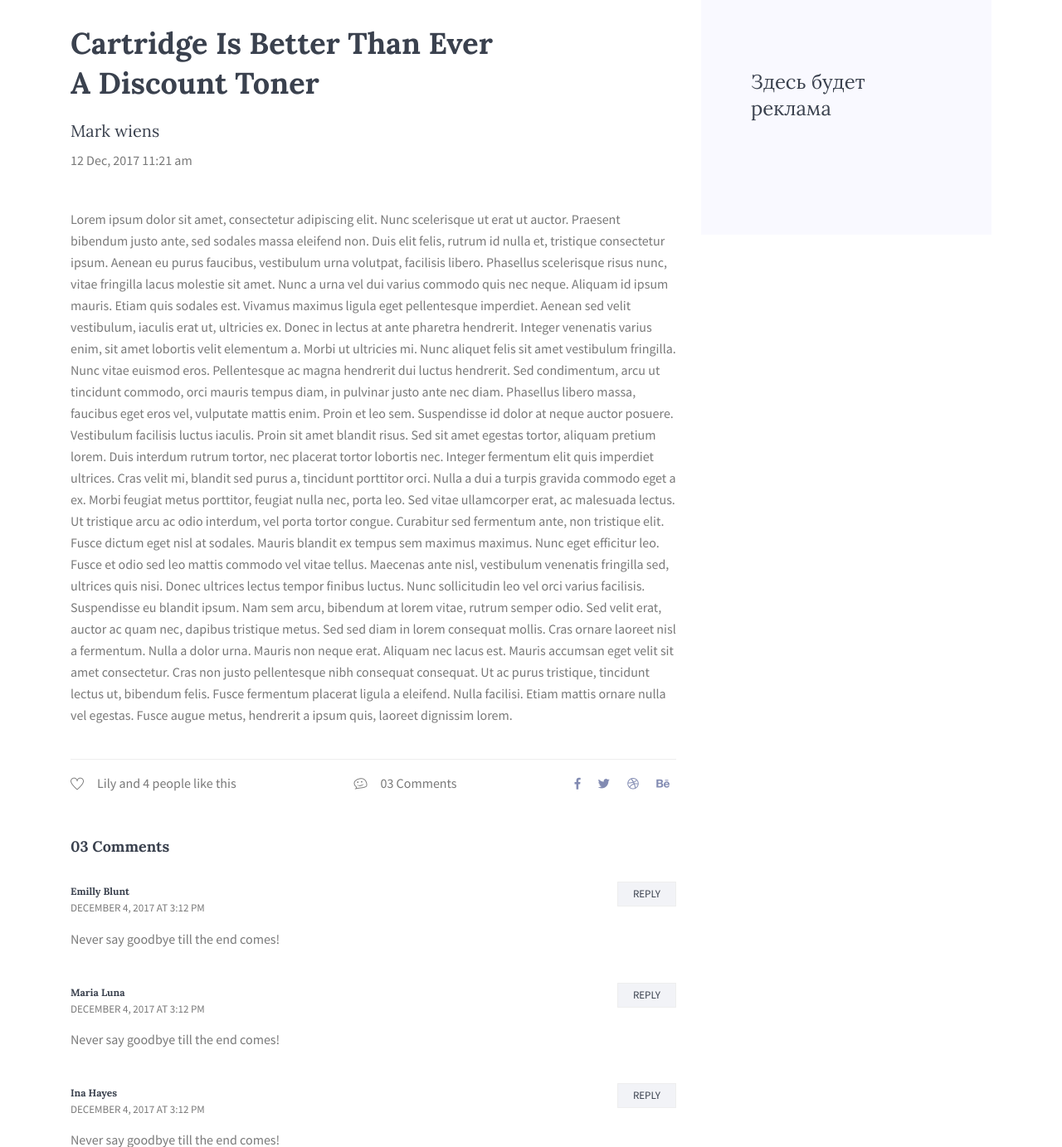
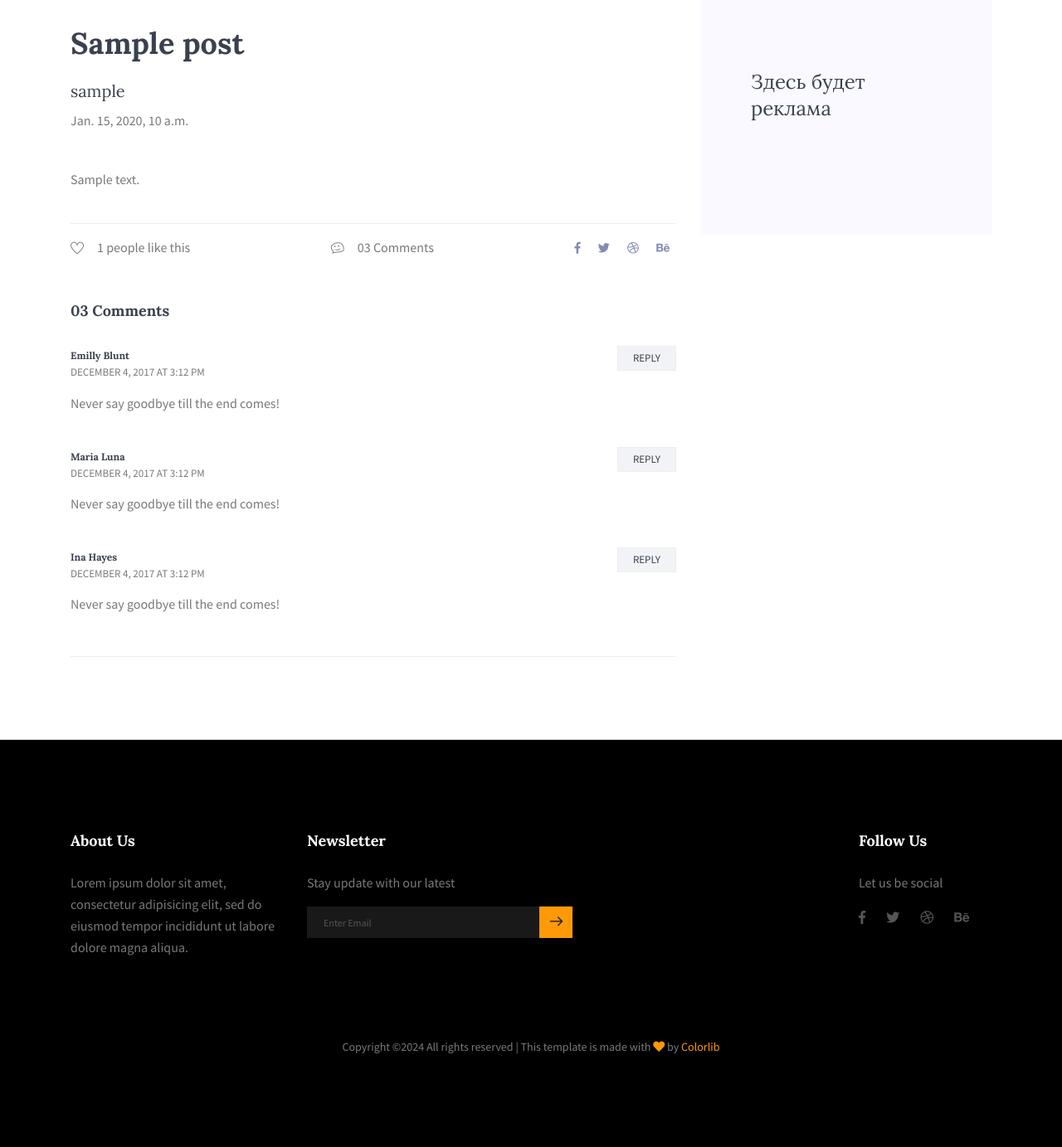
Before and after one commit to AlexRikka/devman_sensive_blog, a Django app: a page that uses templates/blog-details.html in a window 1280 px wide. Shown: the part 885-2268 px from the top of the page at 83% size. Run offline with Django 3.2, Linux system fonts and the light colour scheme; tables that the repository leaves empty hold one stand-in row (values such as "Sample post"); grey boxes marked "Sample" are stand-in pictures; parts of the project's set-up code (start-up, migrations or seed data) failed here and were passed over; some libraries are stand-ins or nearby versions.

Commit message:
add template logic to post page

```diff
--- a/blog/views.py
+++ b/blog/views.py
@@ -58,7 +58,7 @@ def post_detail(request, slug):
         "author": post.author.username,
         "comments": serialized_comments,
         'likes_amount': post.likes.count(),
-        "image_url": post.image.url if post.image else None,
+        "image_url": post.image.url if post.image else DEFAULT_IMAGE_URL,
         "published_at": post.published_at,
         "slug": post.slug,
     }
--- a/templates/blog-details.html
+++ b/templates/blog-details.html
@@ -67,29 +67,21 @@
         <div class="row">
           <div class="col-lg-8">
             <div class="main_blog_details">
-              <img class="img-fluid" src={% static "img/blog/blog4.png" %} alt="">
-              <h4>Cartridge Is Better Than Ever <br /> A Discount Toner</h4>
+              <img class="img-fluid" src="{{post.image_url}}" alt="">
+              <h4>{{post.title}}</h4>
               <div class="user_details">
                 <div class="mt-sm-0 mt-3">
                   <div class="media">
                     <div class="media-body">
-                      <h5>Mark wiens</h5>
-                      <p>12 Dec, 2017 11:21 am</p>
+                      <h5>{{post.author}}</h5>
+                      <p>{{post.published_at}}</p>
                     </div>
                   </div>
                 </div>
               </div>
-              <p>Lorem ipsum dolor sit amet, consectetur adipiscing elit. Nunc scelerisque ut erat ut auctor. Praesent bibendum justo ante, sed sodales massa eleifend non. Duis elit felis, rutrum id nulla et, tristique consectetur ipsum. Aenean eu purus faucibus, vestibulum urna volutpat, facilisis libero. Phasellus scelerisque risus nunc, vitae fringilla lacus molestie sit amet. Nunc a urna vel dui varius commodo quis nec neque. Aliquam id ipsum mauris. Etiam quis sodales est.
-
-              Vivamus maximus ligula eget pellentesque imperdiet. Aenean sed velit vestibulum, iaculis erat ut, ultricies ex. Donec in lectus at ante pharetra hendrerit. Integer venenatis varius enim, sit amet lobortis velit elementum a. Morbi ut ultricies mi. Nunc aliquet felis sit amet vestibulum fringilla. Nunc vitae euismod eros. Pellentesque ac magna hendrerit dui luctus hendrerit. Sed condimentum, arcu ut tincidunt commodo, orci mauris tempus diam, in pulvinar justo ante nec diam. Phasellus libero massa, faucibus eget eros vel, vulputate mattis enim. Proin et leo sem. Suspendisse id dolor at neque auctor posuere. Vestibulum facilisis luctus iaculis. Proin sit amet blandit risus. Sed sit amet egestas tortor, aliquam pretium lorem. Duis interdum rutrum tortor, nec placerat tortor lobortis nec.
-
-              Integer fermentum elit quis imperdiet ultrices. Cras velit mi, blandit sed purus a, tincidunt porttitor orci. Nulla a dui a turpis gravida commodo eget a ex. Morbi feugiat metus porttitor, feugiat nulla nec, porta leo. Sed vitae ullamcorper erat, ac malesuada lectus. Ut tristique arcu ac odio interdum, vel porta tortor congue. Curabitur sed fermentum ante, non tristique elit.
-
-              Fusce dictum eget nisl at sodales. Mauris blandit ex tempus sem maximus maximus. Nunc eget efficitur leo. Fusce et odio sed leo mattis commodo vel vitae tellus. Maecenas ante nisl, vestibulum venenatis fringilla sed, ultrices quis nisi. Donec ultrices lectus tempor finibus luctus. Nunc sollicitudin leo vel orci varius facilisis. Suspendisse eu blandit ipsum. Nam sem arcu, bibendum at lorem vitae, rutrum semper odio. Sed velit erat, auctor ac quam nec, dapibus tristique metus. Sed sed diam in lorem consequat mollis. Cras ornare laoreet nisl a fermentum.
-
-              Nulla a dolor urna. Mauris non neque erat. Aliquam nec lacus est. Mauris accumsan eget velit sit amet consectetur. Cras non justo pellentesque nibh consequat consequat. Ut ac purus tristique, tincidunt lectus ut, bibendum felis. Fusce fermentum placerat ligula a eleifend. Nulla facilisi. Etiam mattis ornare nulla vel egestas. Fusce augue metus, hendrerit a ipsum quis, laoreet dignissim lorem.</p>
+              <p>{{post.text}}</p>
               <div class="news_d_footer flex-column flex-sm-row">
-                <a href="#"><span class="align-middle mr-2"><i class="ti-heart"></i></span>Lily and 4 people like this</a>
+                <a href="#"><span class="align-middle mr-2"><i class="ti-heart"></i></span>{{post.likes_amount}} people like this</a>
                 <a class="justify-content-sm-center ml-sm-auto mt-sm-0 mt-2" href="#"><span class="align-middle mr-2"><i class="ti-themify-favicon"></i></span>03 Comments</a>
                 <div class="news_socail ml-sm-auto mt-sm-0 mt-2">
                   <a href="#"><i class="fab fa-facebook-f"></i></a>
--- a/templates/index.html
+++ b/templates/index.html
@@ -90,7 +90,7 @@
               {% for post in fresh_posts %}
                 <div class="single-recent-blog-post">
                   <div class="thumb">
-                    <img class="img-fluid" src="{{post.image_url}}"} alt="">
+                    <img class="img-fluid" src="{{post.image_url}}" alt="">
                     <ul class="thumb-info" style="max-width: 550px">
                       <li><a href="#"><i class="ti-user"></i>{{post.author}}</a></li>
                       <li><a href="#"><i class="ti-notepad"></i>{{post.published_at}}</a></li>
```
